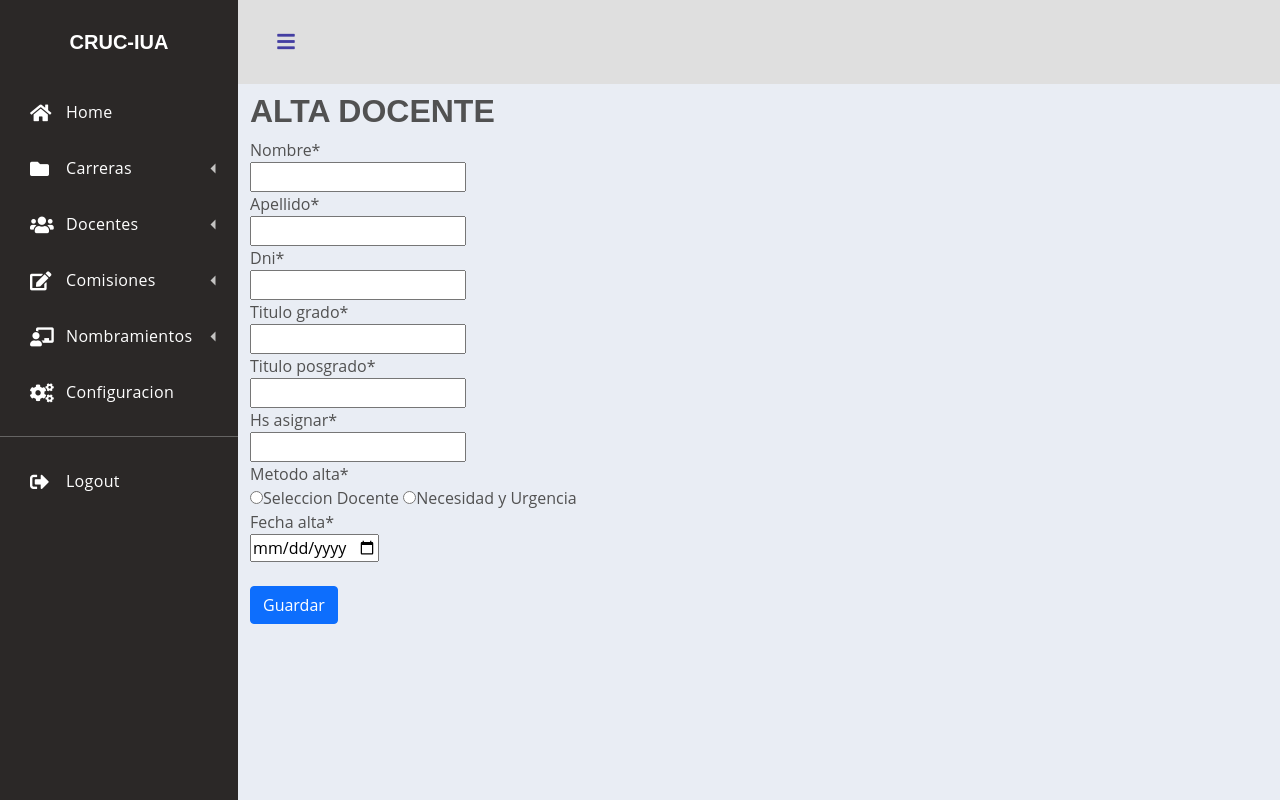
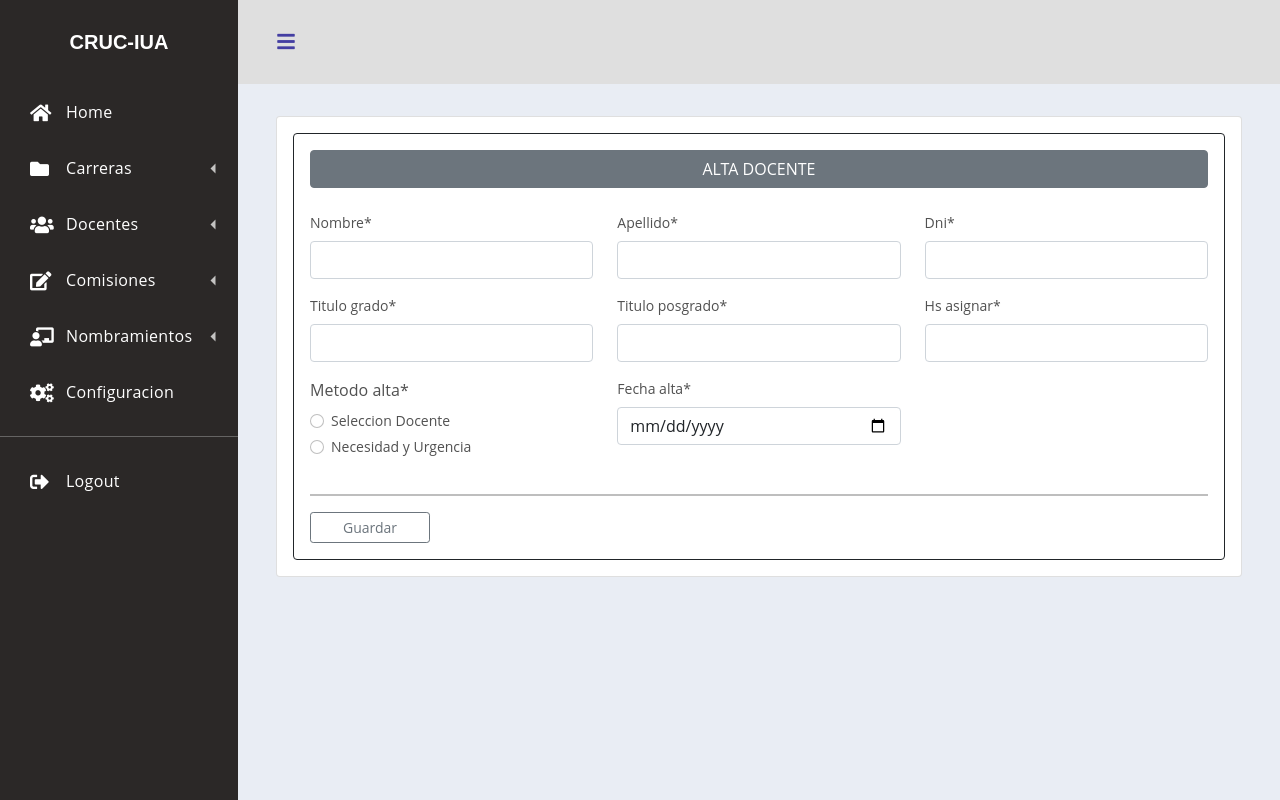
Before and after one commit to crodriguezbar/proyecto_nomb_docente, a Django app: page /altadocente/ in a window 1280 px wide. Run offline with Django 4.2, Linux system fonts and the light colour scheme; some libraries are stand-ins or nearby versions.

Commit message:
form_alta_docente html final

```diff
--- a/app_nomb_doc/templates/formularios/docentes/form_alta_docente.html
+++ b/app_nomb_doc/templates/formularios/docentes/form_alta_docente.html
@@ -6,26 +6,42 @@
 <body>
     <br>
     <br>
-    <br>
     {%if forms.errors %}
       <div class="alert alert-danger" role="alert">
         A simple danger alert—check it out!
       </div>
     {% endif %}
 
-    <div class="container" id="advanced-search-form">
-        <h2><b>ALTA DOCENTE</b></h2>
-    <form action="" method="POST"> {% csrf_token %}
-        {{formulario|crispy}}
-        <br>
-        <button type="submit" value='Guardar' class="btn btn-primary">Guardar</button>
-        <br>
-        {% if registrado %}
-        <div class="alert alert-success" role="alert">
-            El docente {{docente_registrado.apellido}}, {{docente_registrado.nombre}}, DNI {{docente_registrado.dni}} ha sido registrado existosamente.
+    <div class="container mt-18" style="width: 95%; font-size:14px">
+    <form action="" method="POST" class="card p-3 mt-5" autocomplete="off" novalidate> {% csrf_token %}
+        <div class="card border-dark p-3">
+            <span class="btn btn-secondary mb-4">ALTA DOCENTE</span>
+            <div class="row">
+                <div class="col-4">{{formulario.nombre|as_crispy_field}}</div>
+                <div class="col-4">{{formulario.apellido|as_crispy_field}}</div>
+                <div class="col-4">{{formulario.dni|as_crispy_field}}</div>
+            </div>
+            <div class="row">
+                <div class="col-4">{{formulario.titulo_grado|as_crispy_field}}</div>
+                <div class="col-4">{{formulario.titulo_posgrado|as_crispy_field}}</div>
+                <div class="col-4">{{formulario.hs_asignar|as_crispy_field}}</div>
+            </div>
+            <div class="row">
+                <div class="col-4">{{formulario.metodo_alta|as_crispy_field}}</div>
+                <div class="col-4">{{formulario.fecha_alta|as_crispy_field}}</div>
+            </div>
+            <hr style="border: 1px solid black;">
+            <button type="submit" class="btn btn-outline-secondary btn-sm mt-0" style="width:120px" value='Guardar'>Guardar</button>
         </div>
-        {% endif %}
     </form>
+    </div>
+            {% if registrado %}
+            <div class="mt-5">
+                <div class="alert alert-success" role="alert">
+                    El docente {{docente_registrado.apellido}}, {{docente_registrado.nombre}}, DNI {{docente_registrado.dni}} ha sido registrado existosamente.
+                </div>
+            </div>
+            {% endif %}
+
 </body>
 {% endblock %}
-</html>
--- a/proyecto_nomb_doc/settings.py
+++ b/proyecto_nomb_doc/settings.py
@@ -27,6 +27,7 @@ DEBUG = True
 
 ALLOWED_HOSTS = []
 
+STATICFILES_DIRS = ["app_nomb_doc/templates/static"]
 
 # Application definition
 
@@ -39,7 +40,12 @@ INSTALLED_APPS = [
     'django.contrib.staticfiles',
     'app_nomb_doc', #se hace al crear la app
     'crispy_forms',
+    'crispy_bootstrap5',
 ]
+
+CRISPY_ALLOWED_TEMPLATE_PACKS = "bootstrap5"
+
+CRISPY_TEMPLATE_PACK = "bootstrap5"
 
 MIDDLEWARE = [
     'django.middleware.security.SecurityMiddleware',
```
